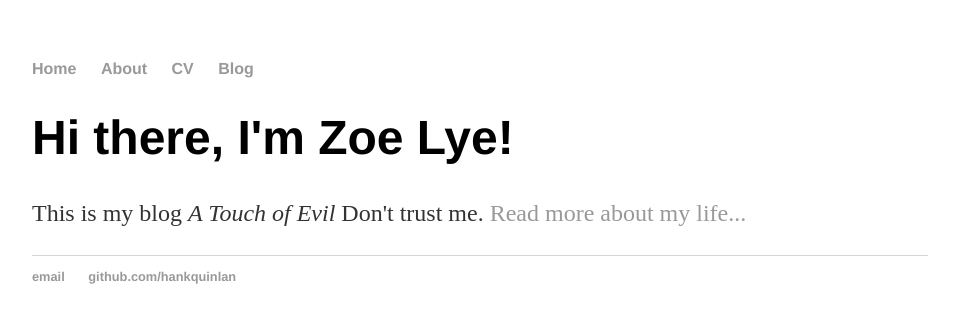
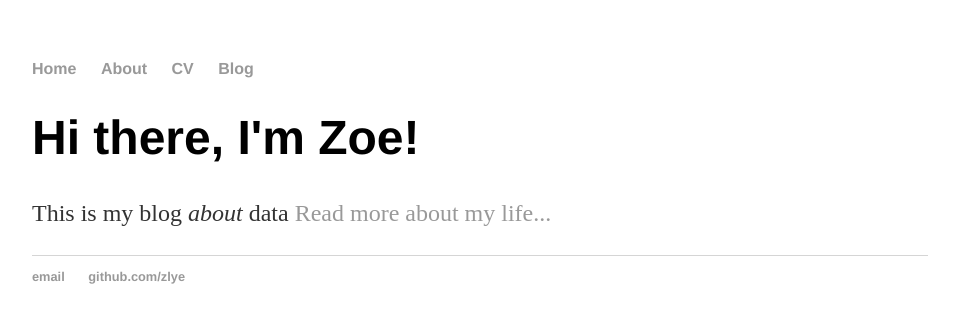
Before and after one commit to zlye/Blog, a Jekyll site: the page built from index.html, in a window 1280 px wide. Shown: the top 323 px of the page, without its empty margins (160-1119 px from the left). Built offline with Jekyll 4.4.1, drawn with Linux system fonts in a browser that asks for light colours.

Commit message:
Update index.html

```diff
--- a/index.html
+++ b/index.html
@@ -1,30 +1,8 @@
-<!DOCTYPE html>
-<html>
-	<head>
-		<title>Zoe Lye </title>
-		<!-- link to main stylesheet -->
-		<link rel="stylesheet" type="text/css" href="/css/main.css">
-	</head>
-	<body>
-		<nav>
-    		<ul>
-        		<li><a href="/">Home</a></li>
-	        	<li><a href="/about">About</a></li>
-        		<li><a href="/cv">CV</a></li>
-        		<li><a href="/blog">Blog</a></li>
-    		</ul>
-		</nav>
-		<div class="container">
-    		<div class="blurb">
-        		<h1>Hi there, I'm Zoe Lye!</h1>
-				<p>This is my blog <em>A Touch of Evil</em> Don't trust me. <a href="/about">Read more about my life...</a></p>
-    		</div><!-- /.blurb -->
-		</div><!-- /.container -->
-		<footer>
-    		<ul>
-        		<li><a href="mailto:zoenrlye@gmail.com">email</a></li>
-        		<li><a href="https://github.com/zlye">github.com/hankquinlan</a></li>
-			</ul>
-		</footer>
-	</body>
-</html>
+---
+layout: default
+title: Zoe Lye
+---
+<div class="blurb">
+	<h1>Hi there, I'm Zoe!</h1>
+	<p>This is my blog <em> about </em> data <a href="/about">Read more about my life...</a></p>
+</div><!-- /.blurb -->
```
